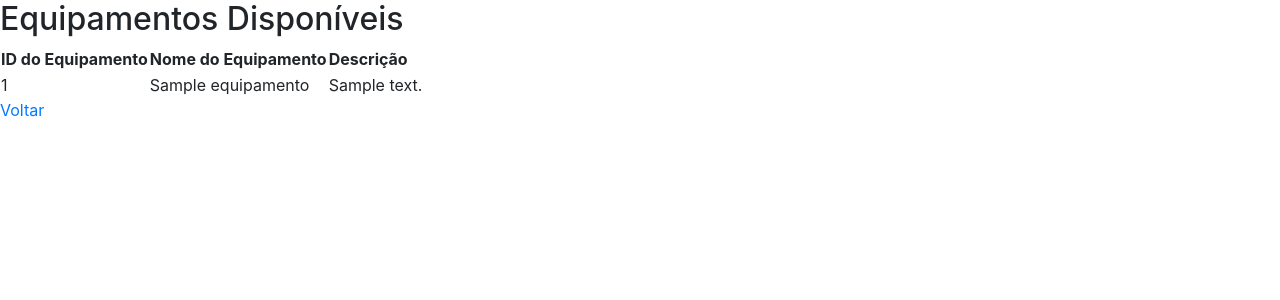
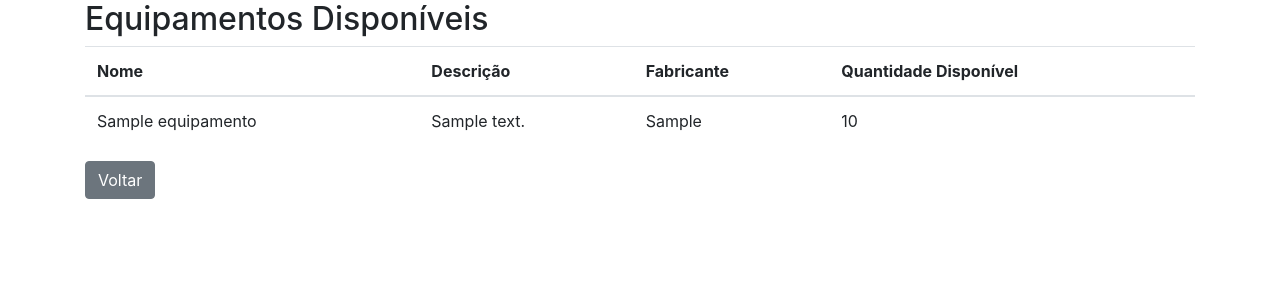
Before and after one commit to julianapvh/sylendar, a Django app: page /visualizar_equipamentos/ in a window 1280 px wide. Shown: the top 300 px of the page. Run offline with Django 4.2, Linux system fonts and the light colour scheme; tables that the repository leaves empty hold one stand-in row (values such as "Sample post"); some libraries are stand-ins or nearby versions.

Commit message:
Alterações no modelo de equipamento, histórico de agendamentos, listar equipamentos

```diff
--- a/agendamentos/models.py
+++ b/agendamentos/models.py
@@ -40,11 +40,18 @@ class User(AbstractUser):
 
 
 class Equipamento(models.Model):
+    STATUS_CHOICES = (
+        ('disponivel', 'Disponível'),
+        ('agendado', 'Agendado'),
+        ('cancelado', 'Cancelado'),
+    )
+
     nome = models.CharField(max_length=100)
     descricao = models.CharField(max_length=100)
     fabricante = models.CharField(max_length=50)
     data_aquisicao = models.DateField(default=timezone.now)
-    quantidade_disponivel = models.IntegerField(default=0)  # Campo para quantidade de equipamentos disponíveis
+    quantidade_disponivel = models.IntegerField(default=0)
+    status = models.CharField(max_length=20, choices=STATUS_CHOICES, default='disponivel')
     usuarios = models.ManyToManyField(User, related_name='equipamentos', blank=True)
 
     def __str__(self):
@@ -57,7 +64,10 @@ class Agendamento(models.Model):
     equipamento = models.ForeignKey(Equipamento, on_delete=models.CASCADE)
     data = models.DateTimeField(default=timezone.now)
     hora = models.TimeField()
-    cancelado = models.BooleanField(default=False)  # Novo campo para indicar se o agendamento foi cancelado
+    cancelado = models.BooleanField(default=False)  # Campo para indicar se o agendamento foi cancelado
+
+    def status_equipamento(self):
+        return self.equipamento.status  # Retorna o status do equipamento associado ao agendamento
 
     def __str__(self):
         return f"Agendamento para {self.cliente_nome} em {self.equipamento.nome}"
--- a/agendamentos/templates/listar_equipamentos.html
+++ b/agendamentos/templates/listar_equipamentos.html
@@ -1,22 +1,44 @@
 {% load static %}
+<!DOCTYPE html>
+<html>
 
-<!DOCTYPE html>
-<html lang="en">
 <head>
-    <meta charset="UTF-8">
-    <meta name="viewport" content="width=device-width, initial-scale=1.0">
-    <title>Visualizar Equipamentos</title>
-    <link rel="stylesheet" type="text/css" href="{% static 'css/style.css' %}">
+    <title>Listar Equipamentos</title>
+    <link rel="stylesheet" type="text/css" href="{% static 'styles.css' %}">
     <link rel="stylesheet" href="https://maxcdn.bootstrapcdn.com/bootstrap/4.5.2/css/bootstrap.min.css">
 </head>
+
 <body>
-    <div class="cliente-form">
-        <h1>Equipamentos Cadastrados</h1>
-        <ul>
-            {% for equipamento in equipamentos %}
-                <li>{{ equipamento.nome }}</li>
-            {% endfor %}
-        </ul>
+    <div class="container">
+        <h2>Equipamentos Disponíveis</h2>
+        <table class="table">
+            <thead>
+                <tr>
+                    <th>Nome</th>
+                    <th>Descrição</th>
+                    <th>Fabricante</th>
+                    {% if request.user.is_staff %} <!-- Verifica se o usuário é administrador -->
+                    <th>Data de Aquisição</th> <!-- Exibe a coluna apenas para administradores -->
+                    {% endif %}
+                    <th>Quantidade Disponível</th>
+                </tr>
+            </thead>
+            <tbody>
+                {% for equipamento in equipamentos %}
+                <tr>
+                    <td>{{ equipamento.nome }}</td>
+                    <td>{{ equipamento.descricao }}</td>
+                    <td>{{ equipamento.fabricante }}</td>
+                    {% if request.user.is_staff %} <!-- Verifica se o usuário é administrador -->
+                    <td>{{ equipamento.data_aquisicao }}</td> <!-- Exibe a data de aquisição apenas para administradores -->
+                    {% endif %}
+                    <td>{{ equipamento.quantidade_disponivel }}</td>
+                </tr>
+                {% endfor %}
+            </tbody>
+        </table>
+        <a href="javascript:history.back()" class="btn btn-secondary">Voltar</a> <!-- Botão para voltar -->
     </div>
 </body>
+
 </html>
--- a/agendamentos/templates/visualizar_equipamentos.html
+++ /dev/null
@@ -1,44 +0,0 @@
-{% load static %}
-
-<!DOCTYPE html>
-<html lang="pt-br">
-
-<head>
-    <meta charset="UTF-8">
-    <title>Sistema de Agendamentos - Equipamentos</title>
-    <link rel="stylesheet" type="text/css" href="{% static 'styles.css' %}">
-    <link rel="stylesheet" href="https://maxcdn.bootstrapcdn.com/bootstrap/4.5.2/css/bootstrap.min.css">
-
-</head>
-
-<body>
-    <div class="container_home">
-        <div class="home-form">
-        <h2>Equipamentos Disponíveis</h2>
-
-        <table>
-            <thead>
-                <tr>
-                    <th>ID do Equipamento</th>
-                    <th>Nome do Equipamento</th>
-                    <th>Descrição</th>
-                </tr>
-            </thead>
-            <tbody>
-                {% for equipamento in equipamentos %}
-                    <tr>
-                        <td>{{ equipamento.id }}</td>
-                        <td>{{ equipamento.nome }}</td>
-                        <td>{{ equipamento.descricao }}</td>
-                    </tr>
-                {% endfor %}
-            </tbody>
-        </table>
-         <!-- Botão de voltar para a página de administrador -->
-         <a href="{% url 'cliente' %}" class="botao-voltar">Voltar</a>
-    </div>
-
-
-</body>
-
-</html>
--- a/agendamentos/urls.py
+++ b/agendamentos/urls.py
@@ -32,7 +32,7 @@ urlpatterns = [
     path('editar_equipamento/', views.editar_equipamento, name='editar_equipamento'),
     path('editar_equipamento/<int:equipamento_id>/', views.editar_equipamento, name='editar_equipamento'),
     path('excluir_equipamento/<int:equipamento_id>/', excluir_equipamento, name='excluir_equipamento'),
-    path('listar_equipamentos/', views.listar_equipamentos, name='listar_equipamentos'),
+    #path('listar_equipamentos/', views.listar_equipamentos, name='listar_equipamentos'),
     path('administrador_home/', views.administrador_home, name='administrador_home'),
     path('cliente_home/', views.cliente_home, name='cliente_home'),
     path('user_list/', views.user_list, name='user_list'),
--- a/agendamentos/views.py
+++ b/agendamentos/views.py
@@ -23,7 +23,7 @@ import sys
 from django.http import Http404
 from django.core.exceptions import PermissionDenied
 from django.http import JsonResponse
-from django.db.models import F
+from django.db.models import F, Q
 
 
 ######################################
@@ -103,14 +103,15 @@ def agendar_equipamento(request):
         data_hora = datetime.strptime(f"{data} {hora}", "%Y-%m-%d %H:%M")
         data_hora_consciente = timezone.make_aware(data_hora)
 
-        # Verifique se o equipamento está disponível para agendamento para o cliente atual
+        # Verifique se a data e hora já passaram
+        if data_hora_consciente < timezone.now():
+            return JsonResponse({'success': False, 'message': 'Não é possível agendar um equipamento em uma data ou hora passada.'})
+
+        # Verifique se o equipamento está disponível para agendamento
         agendamentos = Agendamento.objects.filter(
             equipamento_id=equipamento_id,
-            data__year=data_hora_consciente.year,
-            data__month=data_hora_consciente.month,
-            data__day=data_hora_consciente.day,
-            hora__hour=data_hora_consciente.hour,
-            hora__minute=data_hora_consciente.minute
+            data=data_hora_consciente.date(),
+            hora=data_hora_consciente.time()
         )
 
         if agendamentos.exists():
@@ -144,12 +145,22 @@ def agendar_equipamento(request):
     return render(request, 'agendar_equipamento.html', context)
 
 def historico(request):
-    # Verificar se o usuário está logado e se sim, obter os agendamentos dele
+    # Verificar se o usuário está logado e, se sim, obter os agendamentos dele
     if request.user.is_authenticated:
         # Obter os agendamentos do cliente atual
         agendamentos = Agendamento.objects.filter(cliente_nome=request.user.username)
-        # Passar os agendamentos para o template como parte do contexto
-        return render(request, 'historico.html', {'agendamentos': agendamentos})
+
+        # Criar um dicionário para mapear o ID do equipamento ao seu status
+        status_equipamentos = {}
+        for agendamento in agendamentos:
+            # Verificar se o agendamento foi cancelado
+            if agendamento.cancelado:
+                status_equipamentos[agendamento.equipamento.id] = 'Cancelado'
+            else:
+                status_equipamentos[agendamento.equipamento.id] = 'Agendado'
+
+        # Passar os agendamentos e o status dos equipamentos para o template como parte do contexto
+        return render(request, 'historico.html', {'agendamentos': agendamentos, 'status_equipamentos': status_equipamentos})
     else:
         # Caso o usuário não esteja logado, redirecionar para a página de login ou fazer qualquer outra coisa que desejar
         return redirect('login')  # Ou renderizar outro template informando que o usuário precisa estar logado
@@ -166,10 +177,6 @@ def meus_agendamentos(request):
         return redirect('login')  # Ou renderizar outro template informando que o usuário precisa estar logado
 
 def visualizar_equipamentos(request):
-    equipamentos = Equipamento.objects.all().order_by('nome')  # Ordenar os equipamentos pelo nome
-    return render(request, 'visualizar_equipamentos.html', {'equipamentos': equipamentos})
-
-def listar_equipamentos(request):
     equipamentos = Equipamento.objects.all()
     return render(request, 'listar_equipamentos.html', {'equipamentos': equipamentos})
 
@@ -268,7 +275,6 @@ def cadastrar_equipamento(request):
     else:
         return render(request, 'cadastrar_equipamento.html')
 
-
 def excluir_equipamento(request, equipamento_id):
     equipamento = get_object_or_404(Equipamento, pk=equipamento_id)
 
@@ -355,11 +361,18 @@ def cancelar_agendamento(request, agendamento_id):
 
     try:
         # Obter o agendamento pelo ID
-        agendamento = Agendamento.objects.get(pk=agendamento_id, cliente_nome=request.user)
+        agendamento = get_object_or_404(Agendamento, pk=agendamento_id, cliente_nome=request.user)
+
+        # Obter o equipamento associado ao agendamento
+        equipamento = agendamento.equipamento
 
         # Marcar o agendamento como cancelado
         agendamento.cancelado = True
         agendamento.save()
+
+        # Incrementar a quantidade disponível do equipamento associado
+        equipamento.quantidade_disponivel += 1
+        equipamento.save()
 
         # Redirecionar para a página de meus agendamentos ou para onde desejar
         return redirect('meus_agendamentos')
--- a/tcc_django/urls.py
+++ b/tcc_django/urls.py
@@ -24,7 +24,7 @@ urlpatterns = [
     path('editar_equipamento/', views.editar_equipamento, name='editar_equipamento'),
     path('editar_equipamento/<int:equipamento_id>/', views.editar_equipamento, name='editar_equipamento'),
     path('excluir_equipamento/<int:equipamento_id>/', excluir_equipamento, name='excluir_equipamento'),
-    path('listar_equipamentos/', views.listar_equipamentos, name='listar_equipamentos'),
+    #path('listar_equipamentos/', views.listar_equipamentos, name='listar_equipamentos'),
     path('administrador_home/', views.administrador_home, name='administrador_home'),
     path('login/', auth_views.LoginView.as_view(), name='login'),
     path('user_list/', views.user_list, name='user_list'),
```
Also changed, not shown: agendamentos/templates/historico.html (+14 -2 lines), agendamentos/migrations/0004_equipamento_status.py (added).
